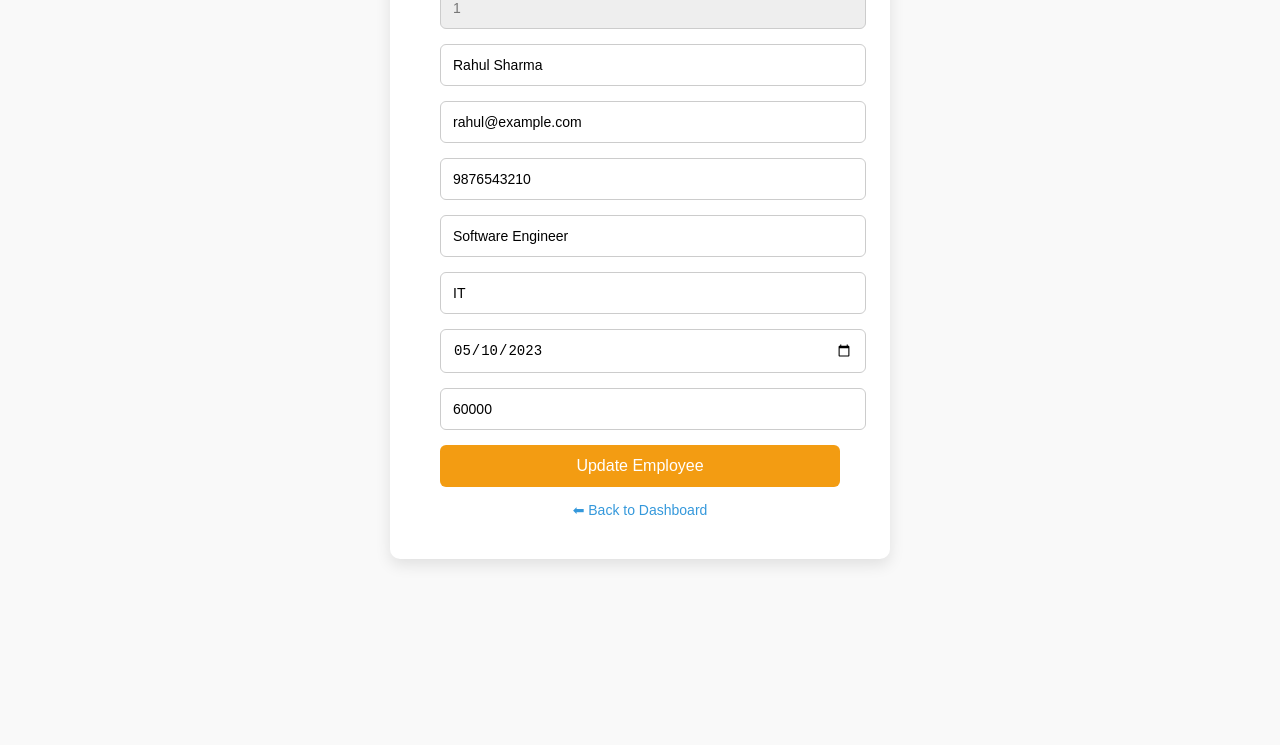
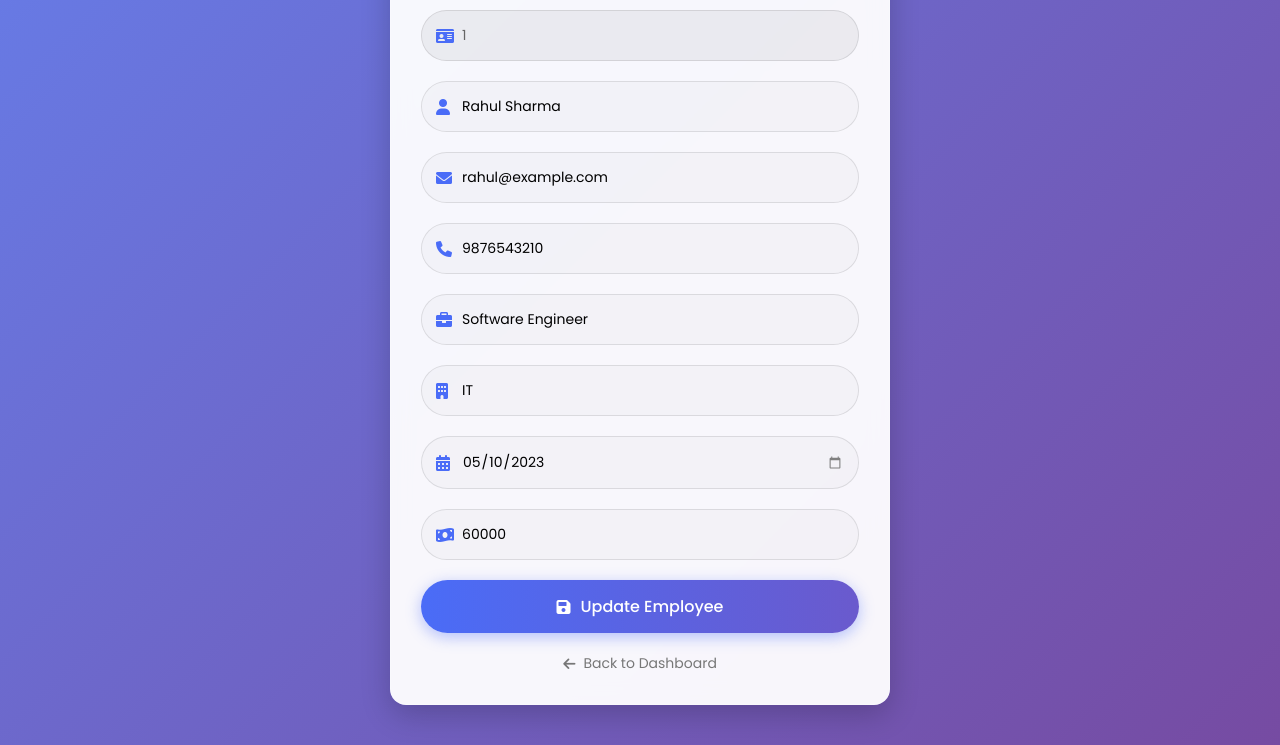
Before and after one commit to saiaryansahoo/Employee-Management-System, a plain HTML site: page employee-management-frontend/update-employee.html in a window 1280 px wide. Shown: the part 191-936 px from the top of the page. Before the commit the page ends 816 px from the top, so only its background shows below. Drawn offline with Linux system fonts and the light colour scheme.

Commit message:
redesigned the employee update page

```diff
--- a/employee-management-frontend/css/update-employee.css
+++ b/employee-management-frontend/css/update-employee.css
@@ -1,61 +1,176 @@
+/* Google Fonts */
+@import url('https://fonts.googleapis.com/css2?family=Poppins:wght@300;400;500;600&display=swap');
+
+/* Base Reset */
+* {
+  box-sizing: border-box;
+  margin: 0;
+  padding: 0;
+}
+
+/* Responsive Body */
 body {
-  font-family: Arial, sans-serif;
-  background-color: #f9f9f9;
+  font-family: 'Poppins', sans-serif;
+  background: linear-gradient(135deg, #667eea 0%, #764ba2 100%);
+  min-height: 100vh;
+  overflow-x: hidden;
+}
+
+/* Page Wrapper */
+.page-wrapper {
   display: flex;
   justify-content: center;
-  align-items: center;
-  height: 100vh;
+  align-items: flex-start;
+  padding: 40px 20px;
+  min-height: 100vh;
+  width: 100%;
 }
 
+/* Form Container */
 .form-container {
-  background-color: #fff;
-  padding: 40px 50px;
-  border-radius: 10px;
-  box-shadow: 0 6px 15px rgba(0, 0, 0, 0.1);
-  width: 400px;
+  background: rgba(255, 255, 255, 0.95);
+  padding: 30px;
+  border-radius: 16px;
+  box-shadow: 0 10px 30px rgba(0, 0, 0, 0.2);
+  width: 100%;
+  max-width: 500px;
+  backdrop-filter: blur(10px);
+  border: 1px solid rgba(255, 255, 255, 0.2);
 }
 
-h2 {
+.form-header {
   text-align: center;
   margin-bottom: 25px;
-  color: #2c3e50;
 }
 
-form input {
-  width: 100%;
-  margin-bottom: 15px;
-  padding: 12px;
-  border: 1px solid #ccc;
-  border-radius: 6px;
-  font-size: 14px;
+.form-header h2 {
+  color: #333;
+  font-weight: 600;
+  margin-top: 15px;
+  font-size: 1.5rem;
 }
 
-input[readonly] {
-  background-color: #eee;
-  color: #777;
+/* Input Groups */
+.input-group {
+  position: relative;
+  margin-bottom: 20px;
+  width: 100%;
 }
 
-button {
+.input-group i {
+  position: absolute;
+  left: 15px;
+  top: 50%;
+  transform: translateY(-50%);
+  color: #4A6CF7;
+  font-size: 16px;
+}
+
+.input-group input {
   width: 100%;
-  padding: 12px;
-  background-color: #f39c12;
-  color: white;
-  border: none;
-  border-radius: 6px;
-  font-size: 16px;
+  padding: 14px 14px 14px 40px;
+  border: 1px solid rgba(0, 0, 0, 0.1);
+  border-radius: 30px;
+  font-family: 'Poppins', sans-serif;
+  font-size: 14px;
+  background: rgba(0, 0, 0, 0.02);
+  transition: all 0.3s ease;
+}
+
+.input-group input[readonly] {
+  background: rgba(0, 0, 0, 0.05);
+  color: #666;
+}
+
+.input-group input:focus {
+  outline: none;
+  border-color: #4A6CF7;
+  background: rgba(74, 108, 247, 0.05);
+  box-shadow: 0 0 0 3px rgba(74, 108, 247, 0.1);
+}
+
+/* Date Input Fix */
+input[type="date"]::-webkit-calendar-picker-indicator {
+  filter: invert(0.5);
   cursor: pointer;
 }
 
-button:hover {
-  background-color: #e67e22;
+/* Submit Button */
+.submit-btn {
+  width: 100%;
+  padding: 14px;
+  background: linear-gradient(to right, #4A6CF7, #6A5ACD);
+  color: white;
+  border: none;
+  border-radius: 30px;
+  font-family: 'Poppins', sans-serif;
+  font-weight: 500;
+  font-size: 16px;
+  cursor: pointer;
+  transition: all 0.3s ease;
+  box-shadow: 0 4px 15px rgba(74, 108, 247, 0.4);
+  margin-top: 10px;
+  display: flex;
+  align-items: center;
+  justify-content: center;
+  gap: 10px;
 }
 
+.submit-btn:hover {
+  background: linear-gradient(to right, #3A5BD9, #5A4ACD);
+  transform: translateY(-3px);
+  box-shadow: 0 6px 20px rgba(74, 108, 247, 0.6);
+}
+
+.submit-btn:active {
+  transform: translateY(0);
+}
+
+/* Back Link */
 .back-link {
-  display: inline-block;
-  margin-top: 15px;
+  display: flex;
+  align-items: center;
+  justify-content: center;
+  gap: 8px;
+  margin-top: 20px;
   text-align: center;
   text-decoration: none;
-  color: #3498db;
-  width: 100%;
+  color: #777;
   font-size: 14px;
+  transition: color 0.3s ease;
 }
+
+.back-link:hover {
+  color: #4A6CF7;
+}
+
+/* Responsive Adjustments */
+@media (max-width: 600px) {
+  .page-wrapper {
+    padding: 20px 15px;
+  }
+
+  .form-container {
+    padding: 25px;
+  }
+
+  .form-header h2 {
+    font-size: 1.3rem;
+  }
+
+  .input-group input {
+    padding: 12px 12px 12px 38px;
+  }
+}
+
+@media (max-width: 400px) {
+  .form-container {
+    padding: 20px 15px;
+  border-radius: 12px;
+  }
+
+  .submit-btn {
+    padding: 12px;
+    font-size: 15px;
+  }
+}
--- a/employee-management-frontend/update-employee.html
+++ b/employee-management-frontend/update-employee.html
@@ -2,27 +2,71 @@
 <html lang="en">
 <head>
   <meta charset="UTF-8">
+  <meta name="viewport" content="width=device-width, initial-scale=1.0">
   <title>Update Employee - Employee Management</title>
   <link rel="stylesheet" href="css/update-employee.css">
+  <link rel="stylesheet" href="https://cdnjs.cloudflare.com/ajax/libs/font-awesome/6.0.0/css/all.min.css">
 </head>
 <body>
-  <div class="form-container">
+  <div class="page-wrapper">
+    <div class="form-container animate__animated animate__fadeIn">
+      <div class="form-header">
+        <svg xmlns="http://www.w3.org/2000/svg" viewBox="0 0 24 24" fill="#4A6CF7" width="48px" height="48px">
+          <path d="M12 2C6.48 2 2 6.48 2 12s4.48 10 10 10 10-4.48 10-10S17.52 2 12 2zm0 3c1.66 0 3 1.34 3 3s-1.34 3-3 3-3-1.34-3-3 1.34-3 3-3zm0 14.2c-2.5 0-4.71-1.28-6-3.22.03-1.99 4-3.08 6-3.08 1.99 0 5.97 1.09 6 3.08-1.29 1.94-3.5 3.22-6 3.22z"/>
+        </svg>
         <h2>Update Employee</h2>
-    <form action="#" method="post">
-      <!-- Hidden ID or readonly if needed -->
+      </div>
+
+      <form action="#" method="post" class="animate__animated animate__fadeInUp">
+        <div class="input-group">
+          <i class="fas fa-id-card"></i>
           <input type="text" name="id" value="1" readonly>
+        </div>
 
+        <div class="input-group">
+          <i class="fas fa-user"></i>
           <input type="text" name="name" value="Rahul Sharma" required>
+        </div>
+
+        <div class="input-group">
+          <i class="fas fa-envelope"></i>
           <input type="email" name="email" value="rahul@example.com" required>
-      <input type="text" name="phone" value="9876543210" required>
+        </div>
+
+        <div class="input-group">
+          <i class="fas fa-phone"></i>
+          <input type="tel" name="phone" value="9876543210" required>
+        </div>
+
+        <div class="input-group">
+          <i class="fas fa-briefcase"></i>
           <input type="text" name="designation" value="Software Engineer" required>
+        </div>
+
+        <div class="input-group">
+          <i class="fas fa-building"></i>
           <input type="text" name="department" value="IT" required>
+        </div>
+
+        <div class="input-group">
+          <i class="fas fa-calendar-alt"></i>
           <input type="date" name="joining_date" value="2023-05-10" required>
+        </div>
+
+        <div class="input-group">
+          <i class="fas fa-money-bill-wave"></i>
           <input type="number" step="0.01" name="salary" value="60000" required>
+        </div>
 
-      <button type="submit">Update Employee</button>
-      <a href="dashboard.html" class="back-link">⬅ Back to Dashboard</a>
+        <button type="submit" class="submit-btn">
+          <i class="fas fa-save"></i> Update Employee
+        </button>
+
+        <a href="dashboard.html" class="back-link">
+          <i class="fas fa-arrow-left"></i> Back to Dashboard
+        </a>
       </form>
+    </div>
   </div>
 </body>
 </html>
```
Lines whose indentation alone changed are shown as unchanged.
